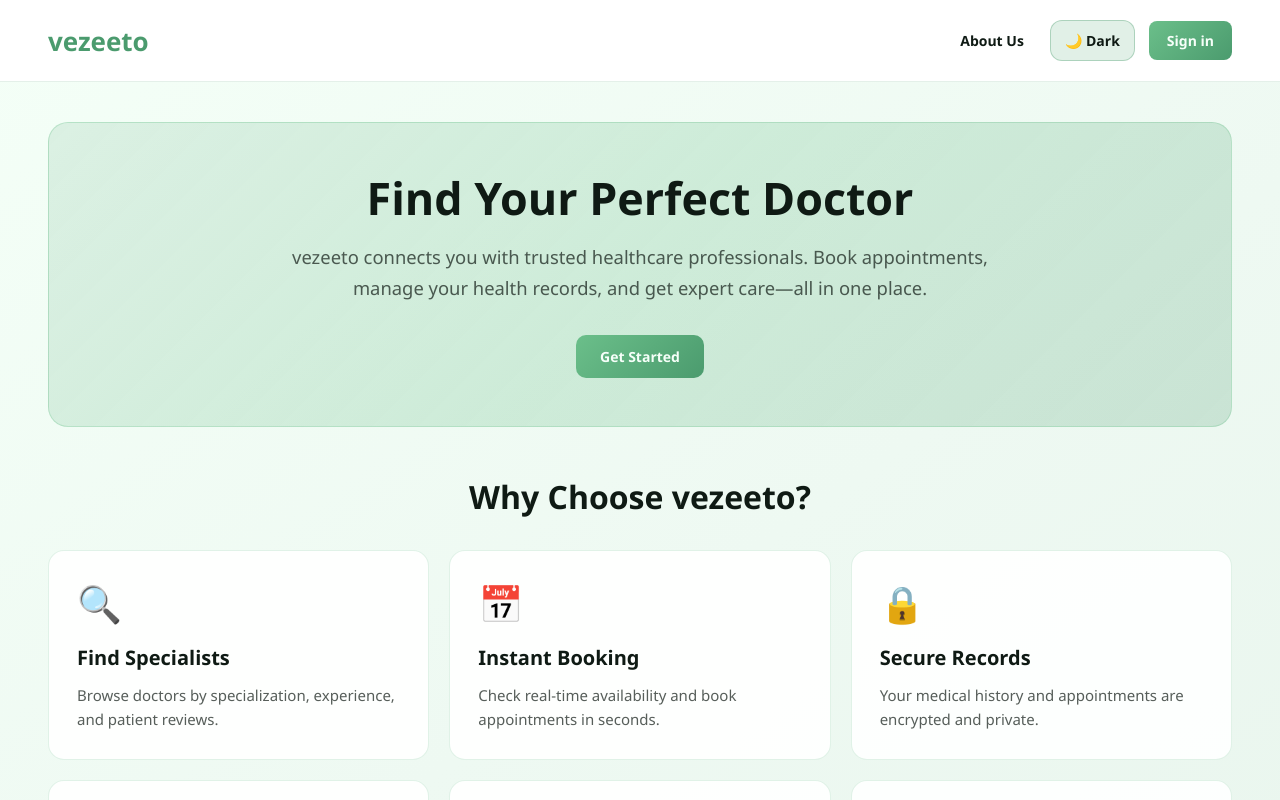
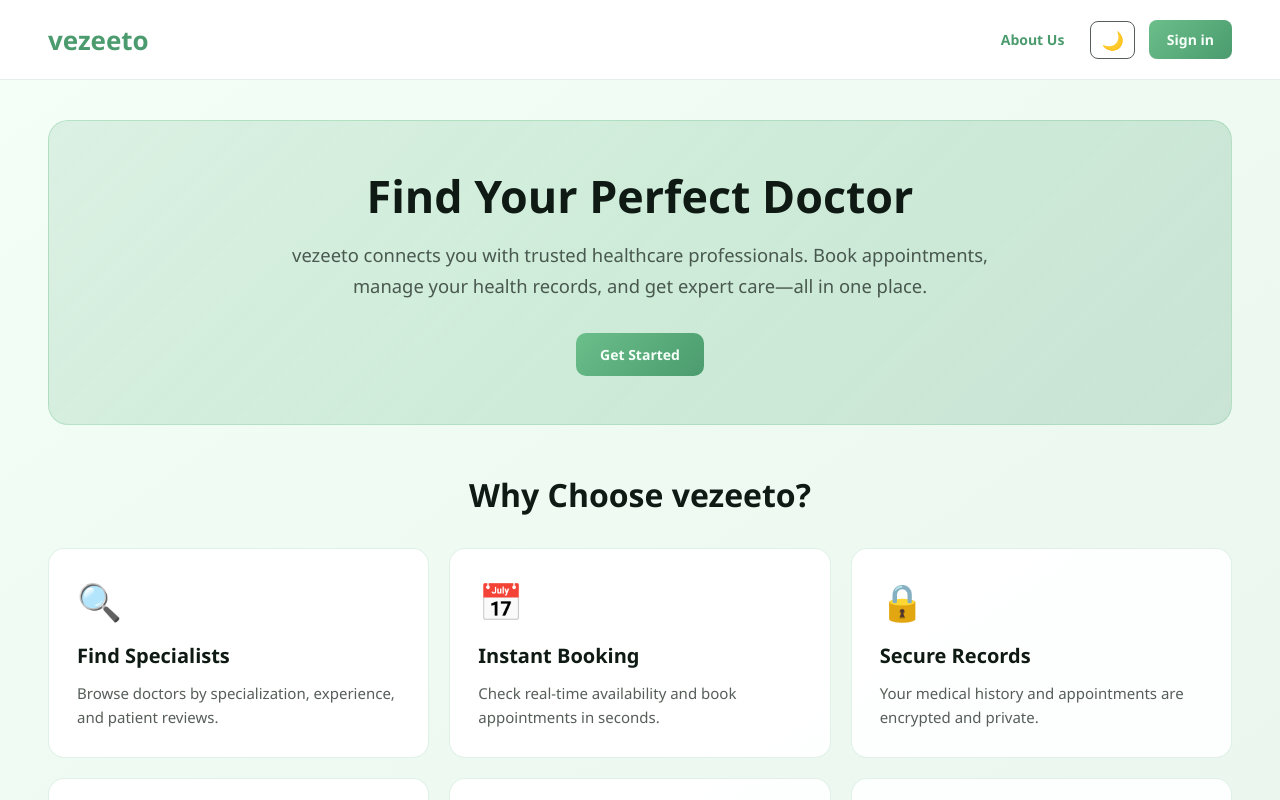
Before and after one commit to AlaaHussein20/Prolect_sw, a React (Create React App) app in the folder frontend/: page / in a window 1280 px wide. Built offline with nearby package versions, Linux system fonts and the light colour scheme.

Commit message:
feat: implement dark mode toggle across multiple pages with theme persistence

```diff
--- a/frontend/src/pages/AboutUs.js
+++ b/frontend/src/pages/AboutUs.js
@@ -1,4 +1,4 @@
-import React from 'react';
+import React, { useState } from 'react';
 import { useNavigate } from 'react-router-dom';
 import '../styles/Dashboard.css';
 
@@ -31,8 +31,15 @@ const themes = {
 
 const AboutUs = () => {
   const navigate = useNavigate();
-  const themeName = localStorage.getItem('patientTheme') || 'light';
-  const theme = themes[themeName] || themes.light;
+  const [isDark, setIsDark] = useState(localStorage.getItem('appTheme') === 'dark');
+
+  const handleThemeChange = () => {
+    const newIsDark = !isDark;
+    setIsDark(newIsDark);
+    localStorage.setItem('appTheme', newIsDark ? 'dark' : 'light');
+  };
+
+  const theme = isDark ? themes.dark : themes.light;
 
   return (
     <div style={{ minHeight: '100vh', background: theme.appBg, color: theme.textPrimary, fontFamily: "'Segoe UI', 'Roboto', 'Oxygen', 'Ubuntu', 'Helvetica Neue', Arial, sans-serif" }}>
@@ -48,13 +55,13 @@ const AboutUs = () => {
         position: 'sticky',
         top: 0,
         zIndex: 100,
-        background: themeName === 'dark' ? '#1a2a1f' : '#fff',
+        background: isDark ? '#1a2a1f' : '#fff',
       }}>
         <div style={{ display: 'flex', alignItems: 'center', gap: 18 }}>
           <span style={{
             fontSize: 26,
             fontWeight: 800,
-            background: themeName === 'dark'
+            background: isDark
               ? 'linear-gradient(135deg, #a8d5ba 0%, #6bbf8a 50%, #4b9b6e 100%)'
               : 'linear-gradient(135deg, #6bbf8a 0%, #4b9b6e 50%, #2e7d5c 100%)',
             WebkitBackgroundClip: 'text',
@@ -72,7 +79,7 @@ const AboutUs = () => {
             style={{
               background: 'transparent',
               border: 'none',
-              color: theme.textPrimary,
+              color: '#4b9b6e',
               cursor: 'pointer',
               fontSize: 14,
               fontWeight: 600,
@@ -100,6 +107,26 @@ const AboutUs = () => {
             }}
           >
             About Us
+          </button>
+          <button
+            onClick={() => handleThemeChange(!isDark)}
+            style={{
+              background: 'transparent',
+              border: `1px solid ${theme.textMuted}`,
+              color: theme.textPrimary,
+              cursor: 'pointer',
+              fontSize: 18,
+              padding: '6px 10px',
+              borderRadius: 8,
+              transition: 'all 0.2s',
+              display: 'flex',
+              alignItems: 'center',
+            }}
+            onMouseEnter={(e) => e.target.style.background = 'rgba(107,191,138,0.1)'}
+            onMouseLeave={(e) => e.target.style.background = 'transparent'}
+            title={isDark ? 'Switch to Light Mode' : 'Switch to Dark Mode'}
+          >
+            {isDark ? '☀️' : '🌙'}
           </button>
           <button
             onClick={() => navigate('/login')}
--- a/frontend/src/pages/AppointmentHistory.js
+++ b/frontend/src/pages/AppointmentHistory.js
@@ -39,11 +39,19 @@ const AppointmentHistory = () => {
   const [search, setSearch] = useState('');
   const [sort, setSort] = useState('desc'); // desc = newest first
   const [specializationFilter, setSpecializationFilter] = useState('All');
+  const [isDark, setIsDark] = useState(() => {
+    return localStorage.getItem('appTheme') === 'dark';
+  });
 
-  const themeName = localStorage.getItem('patientTheme') || 'light';
-  const theme = themes[themeName] || themes.light;
+  const theme = isDark ? themes.dark : themes.light;
   const user = JSON.parse(localStorage.getItem('user') || '{}');
   const userId = user?._id;
+
+  const handleThemeChange = () => {
+    const newIsDark = !isDark;
+    setIsDark(newIsDark);
+    localStorage.setItem('appTheme', newIsDark ? 'dark' : 'light');
+  };
 
   useEffect(() => {
     const fetchHistory = async () => {
@@ -119,14 +127,14 @@ const AppointmentHistory = () => {
         position: 'sticky',
         top: 0,
         zIndex: 100,
-        background: theme.appBg,
+        background: isDark ? '#1a2a1f' : '#fff',
       }}>
         <div style={{ display: 'flex', alignItems: 'center', gap: 18, flex: 1 }}>
           <Link to="/" style={{ textDecoration: 'none' }}>
             <span style={{
             fontSize: 26,
             fontWeight: 800,
-            background: themeName === 'dark'
+            background: isDark
               ? 'linear-gradient(135deg, #a8d5ba 0%, #6bbf8a 50%, #4b9b6e 100%)'
               : 'linear-gradient(135deg, #6bbf8a 0%, #4b9b6e 50%, #2e7d5c 100%)',
             WebkitBackgroundClip: 'text',
@@ -140,6 +148,26 @@ const AppointmentHistory = () => {
         </div>
 
         <div style={{ display: 'flex', alignItems: 'center', gap: 14 }}>
+          <button
+            onClick={handleThemeChange}
+            style={{
+              background: 'transparent',
+              border: `1px solid ${theme.textMuted}`,
+              color: theme.textPrimary,
+              cursor: 'pointer',
+              fontSize: 18,
+              padding: '6px 10px',
+              borderRadius: 8,
+              transition: 'all 0.2s',
+              display: 'flex',
+              alignItems: 'center',
+            }}
+            onMouseEnter={(e) => e.target.style.background = 'rgba(107,191,138,0.1)'}
+            onMouseLeave={(e) => e.target.style.background = 'transparent'}
+            title={isDark ? 'Switch to Light Mode' : 'Switch to Dark Mode'}
+          >
+            {isDark ? '☀️' : '🌙'}
+          </button>
           <div style={{ textAlign: 'right' }}>
             <div style={{ fontWeight: 600, color: theme.textPrimary }}>
               {user?.name || 'Patient'}
@@ -150,7 +178,7 @@ const AppointmentHistory = () => {
             width: 44,
             height: 44,
             borderRadius: '50%',
-            background: themeName === 'dark'
+            background: isDark
               ? 'linear-gradient(145deg, #a8d5ba 0%, #6bbf8a 100%)'
               : 'linear-gradient(145deg, #6bbf8a 0%, #4b9b6e 100%)',
             display: 'grid',
--- a/frontend/src/pages/DoctorDashboard.js
+++ b/frontend/src/pages/DoctorDashboard.js
@@ -3,6 +3,82 @@ import { useNavigate, Link } from 'react-router-dom';
 import axios from 'axios';
 import '../styles/Dashboard.css';
 import Footer from '../components/Footer';
+
+// Theme configuration
+const themes = {
+  dark: {
+    appBg: 'linear-gradient(145deg, #0c1410 0%, #0f1c15 40%, #13261c 100%)',
+    textPrimary: '#e8f2ea',
+    textMuted: 'rgba(232,242,234,0.6)',
+    headerBorder: '1px solid rgba(46,125,92,0.2)',
+    logoGradient: 'linear-gradient(135deg, #a8d5ba 0%, #6bbf8a 50%, #4b9b6e 100%)',
+    heroBg: 'linear-gradient(135deg, rgba(168,213,186,0.16) 0%, rgba(107,191,138,0.14) 50%, rgba(75,155,110,0.14) 100%)',
+    heroBorder: '1px solid rgba(107,191,138,0.22)',
+    cardBg: 'linear-gradient(135deg, rgba(255,255,255,0.028) 0%, rgba(255,255,255,0.014) 100%)',
+    cardBorder: '1px solid rgba(107,191,138,0.18)',
+    avatarGradient: 'linear-gradient(145deg, #a8d5ba 0%, #6bbf8a 100%)',
+    badge1Bg: 'rgba(168,213,186,0.24)',
+    badge1Text: '#f4fffa',
+    badge2Bg: 'rgba(75,155,110,0.2)',
+    badge2Text: '#e7fbf1',
+    primaryGradient: 'linear-gradient(135deg, rgba(107,191,138,0.95) 0%, rgba(75,155,110,0.95) 100%)',
+    primaryBorder: '1px solid rgba(75,155,110,0.3)',
+    primaryText: '#0b1a12',
+    profileBorder: '1px solid rgba(168,213,186,0.24)',
+    profileBg: 'rgba(168,213,186,0.08)',
+    profileText: '#f4fffa',
+    slotBorder: '1px solid rgba(75,155,110,0.28)',
+    slotShadow: '0 8px 24px rgba(75,155,110,0.12)',
+    sidebarBorder: '1px solid rgba(75,155,110,0.22)',
+    sidebarBg: 'linear-gradient(135deg, rgba(168,213,186,0.12), rgba(75,155,110,0.1))',
+    sidebarCardBorder: '1px solid rgba(75,155,110,0.18)',
+    sidebarCardBg: 'rgba(107,191,138,0.06)',
+    cancelGradient: 'linear-gradient(135deg, #ef4444 0%, #dc2626 100%)',
+    cancelBorder: '1px solid rgba(239,68,68,0.3)',
+    cancelText: '#fff',
+    modalOverlay: 'rgba(12,20,16,0.7)',
+    modalBg: '#0f1d17',
+    modalBorder: '1px solid rgba(46,125,92,0.35)',
+    inputBorder: '1px solid rgba(255,255,255,0.12)',
+    inputBg: 'rgba(255,255,255,0.06)',
+  },
+  light: {
+    appBg: 'linear-gradient(145deg, #f4fff7 0%, #eef9f2 40%, #e4f2e9 100%)',
+    textPrimary: '#0f1a14',
+    textMuted: 'rgba(15,26,20,0.7)',
+    headerBorder: '1px solid rgba(75,155,110,0.15)',
+    logoGradient: 'linear-gradient(135deg, #6bbf8a 0%, #4b9b6e 50%, #2e7d5c 100%)',
+    heroBg: 'linear-gradient(135deg, rgba(107,191,138,0.16) 0%, rgba(75,155,110,0.14) 50%, rgba(46,125,92,0.14) 100%)',
+    heroBorder: '1px solid rgba(75,155,110,0.22)',
+    cardBg: 'rgba(255,255,255,0.92)',
+    cardBorder: '1px solid rgba(107,191,138,0.2)',
+    avatarGradient: 'linear-gradient(145deg, #6bbf8a 0%, #4b9b6e 100%)',
+    badge1Bg: 'rgba(107,191,138,0.24)',
+    badge1Text: '#0b4f32',
+    badge2Bg: 'rgba(75,155,110,0.2)',
+    badge2Text: '#0d2818',
+    primaryGradient: 'linear-gradient(135deg, #6bbf8a 0%, #4b9b6e 100%)',
+    primaryBorder: '1px solid rgba(75,155,110,0.3)',
+    primaryText: '#fff',
+    profileBorder: '1px solid rgba(107,191,138,0.24)',
+    profileBg: 'rgba(107,191,138,0.08)',
+    profileText: '#0b1a12',
+    slotBorder: '1px solid rgba(107,191,138,0.28)',
+    slotShadow: '0 8px 24px rgba(107,191,138,0.12)',
+    sidebarBorder: '1px solid rgba(107,191,138,0.22)',
+    sidebarBg: 'linear-gradient(135deg, rgba(107,191,138,0.12), rgba(75,155,110,0.1))',
+    sidebarCardBorder: '1px solid rgba(107,191,138,0.18)',
+    sidebarCardBg: 'rgba(107,191,138,0.08)',
+    cancelGradient: 'linear-gradient(135deg, #ef4444 0%, #dc2626 100%)',
+    cancelBorder: '1px solid rgba(239,68,68,0.3)',
+    cancelText: '#fff',
+    modalOverlay: 'rgba(240,245,242,0.9)',
+    modalBg: '#f8fff9',
+    modalBorder: '1px solid rgba(107,191,138,0.35)',
+    inputBorder: '1px solid rgba(107,191,138,0.2)',
+    inputBg: '#f8fff9',
+  },
+};
 
 const DoctorDashboard = () => {
   const [user] = useState(() => JSON.parse(localStorage.getItem('user')));
@@ -18,10 +94,11 @@ const DoctorDashboard = () => {
   const [availableSlots, setAvailableSlots] = useState([]);
   const [slotDate, setSlotDate] = useState('');
   const [slotTime, setSlotTime] = useState('');
-  const [darkMode, setDarkMode] = useState(() => {
-    const saved = localStorage.getItem('doctorDarkMode');
-    return saved ? JSON.parse(saved) : false;
+  const [isDark, setIsDark] = useState(() => {
+    return localStorage.getItem('appTheme') === 'dark';
   });
+
+  const theme = isDark ? themes.dark : themes.light;
   const navigate = useNavigate();
 
   const fetchDoctorData = useCallback(async () => {
@@ -54,36 +131,10 @@ const DoctorDashboard = () => {
     fetchDoctorData();
   }, [fetchDoctorData]);
 
-  useEffect(() => {
-    // Apply dark mode to body and html on mount
-    if (darkMode) {
-      document.body.classList.add('dark-mode');
-      document.documentElement.classList.add('dark-mode');
-    } else {
-      document.body.classList.remove('dark-mode');
-      document.documentElement.classList.remove('dark-mode');
-    }
-
-    // Cleanup on unmount
-    return () => {
-      document.body.classList.remove('dark-mode');
-      document.documentElement.classList.remove('dark-mode');
-    };
-  }, [darkMode]);
-
-  const handleToggleDarkMode = () => {
-    const newDarkMode = !darkMode;
-    setDarkMode(newDarkMode);
-    localStorage.setItem('doctorDarkMode', JSON.stringify(newDarkMode));
-
-    // Apply dark mode to body and html
-    if (newDarkMode) {
-      document.body.classList.add('dark-mode');
-      document.documentElement.classList.add('dark-mode');
-    } else {
-      document.body.classList.remove('dark-mode');
-      document.documentElement.classList.remove('dark-mode');
-    }
+  const handleThemeChange = () => {
+    const newIsDark = !isDark;
+    setIsDark(newIsDark);
+    localStorage.setItem('appTheme', newIsDark ? 'dark' : 'light');
   };
 
   const handleLogout = () => {
@@ -228,12 +279,12 @@ const DoctorDashboard = () => {
   const pastAppointments = getPastAppointments();
 
   return (
-    <div className={`dashboard-container ${darkMode ? 'dark-mode' : ''}`}>
+    <div style={{ background: theme.appBg, color: theme.textPrimary, minHeight: '100vh' }}>
       {/* Toolbar */}
       <header style={{
         padding: '16px 36px',
-        background: darkMode ? '#232b3e' : '#fff',
-        borderBottom: darkMode ? '1px solid rgba(107, 191, 138, 0.2)' : '1px solid rgba(107, 191, 138, 0.2)',
+        background: isDark ? '#1a2a1f' : '#fff',
+        borderBottom: theme.headerBorder,
         display: 'flex',
         alignItems: 'center',
         justifyContent: 'space-between',
@@ -248,7 +299,7 @@ const DoctorDashboard = () => {
             <span style={{
             fontSize: 26,
             fontWeight: 800,
-            color: darkMode ? '#a8d5ba' : '#4b9b6e',
+            color: isDark ? '#a8d5ba' : '#4b9b6e',
             cursor: 'pointer',
             transition: 'color 0.2s',
             }}>
@@ -259,10 +310,10 @@ const DoctorDashboard = () => {
 
         <div style={{ display: 'flex', alignItems: 'center', gap: 14 }}>
           <div style={{ textAlign: 'right' }}>
-            <div style={{ fontWeight: 600, color: darkMode ? '#e8f2ea' : '#0f1a14' }}>
+            <div style={{ fontWeight: 600, color: theme.textPrimary }}>
               Dr. {user?.name || 'Doctor'}
             </div>
-            <div style={{ fontSize: 12, color: darkMode ? 'rgba(232,242,234,0.6)' : 'rgba(15,26,20,0.7)' }}>
+            <div style={{ fontSize: 12, color: theme.textMuted }}>
               Doctor
             </div>
           </div>
@@ -270,33 +321,34 @@ const DoctorDashboard = () => {
             width: 44,
             height: 44,
             borderRadius: '50%',
-            background: darkMode
-              ? 'linear-gradient(145deg, #a8d5ba 0%, #6bbf8a 100%)'
-              : 'linear-gradient(145deg, #6bbf8a 0%, #4b9b6e 100%)',
+            background: theme.avatarGradient,
             display: 'grid',
             placeItems: 'center',
             fontWeight: 700,
             fontSize: 18,
-            color: '#0b1a12',
+            color: theme.primaryText,
           }}>
             {user?.name?.[0]?.toUpperCase() || 'D'}
           </div>
           <button
-            onClick={handleToggleDarkMode}
+            onClick={handleThemeChange}
             style={{
-              background: darkMode ? 'rgba(168,213,186,0.08)' : 'rgba(168,213,186,0.35)',
-              border: darkMode ? '1px solid rgba(168,213,186,0.24)' : '1px solid rgba(75,155,110,0.35)',
-              color: darkMode ? '#f4fffa' : '#0f1a14',
-              padding: '10px 14px',
-              borderRadius: 12,
-              fontWeight: 600,
+              background: 'transparent',
+              border: `1px solid ${theme.textMuted}`,
+              color: theme.textPrimary,
               cursor: 'pointer',
-              fontSize: 14,
+              fontSize: 18,
+              padding: '6px 10px',
+              borderRadius: 8,
               transition: 'all 0.2s',
+              display: 'flex',
+              alignItems: 'center',
             }}
-            title={darkMode ? 'Switch to Light Mode' : 'Switch to Dark Mode'}
+            onMouseEnter={(e) => e.target.style.background = 'rgba(107,191,138,0.1)'}
+            onMouseLeave={(e) => e.target.style.background = 'transparent'}
+            title={isDark ? 'Switch to Light Mode' : 'Switch to Dark Mode'}
           >
-            {darkMode ? '☀️ Light' : '🌙 Dark'}
+            {isDark ? '☀️' : '🌙'}
           </button>
           <button
             onClick={handleLogout}
@@ -558,12 +610,7 @@ const DoctorDashboard = () => {
         </div>
       </div>
 
-      <Footer theme={{
-        appBg: darkMode ? 'linear-gradient(145deg, #0c1410 0%, #0f1c15 40%, #13261c 100%)' : 'linear-gradient(145deg, #f4fff7 0%, #eef9f2 40%, #e4f2e9 100%)',
-        textPrimary: darkMode ? '#e8f2ea' : '#0f1a14',
-        textMuted: darkMode ? 'rgba(232,242,234,0.6)' : 'rgba(15,26,20,0.7)',
-        headerBorder: darkMode ? '1px solid rgba(46,125,92,0.2)' : '1px solid rgba(75,155,110,0.15)',
-      }} />
+      <Footer theme={theme} />
     </div>
   );
 };
--- a/frontend/src/pages/Home.js
+++ b/frontend/src/pages/Home.js
@@ -4,7 +4,12 @@ import '../styles/Dashboard.css';
 import Footer from '../components/Footer';
 
 const Home = () => {
-  const [isDark, setIsDark] = useState(false);
+  const [isDark, setIsDark] = useState(localStorage.getItem('appTheme') === 'dark');
+
+  const handleThemeChange = (dark) => {
+    setIsDark(dark);
+    localStorage.setItem('appTheme', dark ? 'dark' : 'light');
+  };
 
   const theme = isDark ? {
     appBg: 'linear-gradient(145deg, #0c1410 0%, #0f1c15 40%, #13261c 100%)',
@@ -37,7 +42,7 @@ const Home = () => {
       {/* Toolbar Header */}
       <header style={{
         padding: '20px 48px',
-        background: theme.headerBg,
+        background: isDark ? '#1a2a1f' : '#fff',
         borderBottom: theme.headerBorder,
         display: 'flex',
         alignItems: 'center',
@@ -65,7 +70,7 @@ const Home = () => {
             <button style={{
               background: 'transparent',
               border: 'none',
-              color: theme.textPrimary,
+              color: '#4b9b6e',
               cursor: 'pointer',
               fontSize: 14,
               fontWeight: 600,
@@ -73,23 +78,29 @@ const Home = () => {
               borderRadius: 8,
               transition: 'all 0.2s',
             }}
-            onMouseEnter={(e) => e.target.style.background = isDark ? 'rgba(168,213,186,0.1)' : 'rgba(107,191,138,0.1)'}
+            onMouseEnter={(e) => e.target.style.background = 'rgba(107,191,138,0.1)'}
             onMouseLeave={(e) => e.target.style.background = 'transparent'}
             >
               About Us
             </button>
           </Link>
-          <button onClick={() => setIsDark(!isDark)} style={{
-            background: isDark ? 'rgba(168,213,186,0.08)' : 'rgba(168,213,186,0.35)',
-            border: isDark ? '1px solid rgba(168,213,186,0.24)' : '1px solid rgba(75,155,110,0.35)',
-            color: isDark ? '#f4fffa' : '#0f1a14',
-            padding: '10px 14px',
-            borderRadius: 12,
-            fontWeight: 600,
+          <button onClick={() => handleThemeChange(!isDark)} style={{
+            background: 'transparent',
+            border: `1px solid ${isDark ? 'rgba(232,242,234,0.6)' : 'rgba(15,26,20,0.7)'}`,
+            color: theme.textPrimary,
             cursor: 'pointer',
-            fontSize: 14,
-          }}>
-            {isDark ? '☀️ Light' : '🌙 Dark'}
+            fontSize: 18,
+            padding: '6px 10px',
+            borderRadius: 8,
+            transition: 'all 0.2s',
+            display: 'flex',
+            alignItems: 'center',
+          }}
+          onMouseEnter={(e) => e.target.style.background = 'rgba(107,191,138,0.1)'}
+          onMouseLeave={(e) => e.target.style.background = 'transparent'}
+          title={isDark ? 'Switch to Light Mode' : 'Switch to Dark Mode'}
+          >
+            {isDark ? '☀️' : '🌙'}
           </button>
           <Link to="/login" style={{
             textDecoration: 'none',
--- a/frontend/src/pages/PatientDashboard.js
+++ b/frontend/src/pages/PatientDashboard.js
@@ -94,12 +94,11 @@ const PatientDashboard = () => {
   const [openSlotsDoctor, setOpenSlotsDoctor] = useState(null);
   const [error, setError] = useState('');
   const [profileDoctor, setProfileDoctor] = useState(null);
-  const [themeName, setThemeName] = useState(() => {
-    const saved = localStorage.getItem('patientTheme');
-    return saved || 'light';
+  const [isDark, setIsDark] = useState(() => {
+    return localStorage.getItem('appTheme') === 'dark';
   });
 
-  const theme = themes[themeName];
+  const theme = isDark ? themes.dark : themes.light;
   const user = JSON.parse(localStorage.getItem('user') || '{}');
   const userId = user?._id;
 
@@ -179,10 +178,10 @@ const PatientDashboard = () => {
     navigate('/login');
   };
 
-  const handleThemeToggle = () => {
-    const newTheme = themeName === 'dark' ? 'light' : 'dark';
-    setThemeName(newTheme);
-    localStorage.setItem('patientTheme', newTheme);
+  const handleThemeChange = () => {
+    const newIsDark = !isDark;
+    setIsDark(newIsDark);
+    localStorage.setItem('appTheme', newIsDark ? 'dark' : 'light');
   };
 
   const handleBookTime = async (doctor, slot) => {
@@ -400,19 +399,23 @@ const PatientDashboard = () => {
       {/* Header */}
       <header style={{
         padding: '16px 36px',
+        background: isDark ? '#1a2a1f' : '#fff',
+        borderBottom: theme.headerBorder,
         display: 'flex',
         alignItems: 'center',
         justifyContent: 'space-between',
-        borderBottom: theme.headerBorder,
         flexWrap: 'wrap',
         gap: 16,
+        position: 'sticky',
+        top: 0,
+        zIndex: 100,
       }}>
         <div style={{ display: 'flex', alignItems: 'center', gap: 18, flex: 1, minWidth: 300 }}>
           <Link to="/" style={{ textDecoration: 'none' }}>
             <span style={{
             fontSize: 26,
             fontWeight: 800,
-            color: themeName === 'dark' ? '#a8d5ba' : '#4b9b6e',
+            color: isDark ? '#a8d5ba' : '#4b9b6e',
             cursor: 'pointer',
             transition: 'color 0.2s',
             }}>
@@ -469,21 +472,24 @@ const PatientDashboard = () => {
             {user?.name?.[0]?.toUpperCase() || 'P'}
           </div>
           <button
-            onClick={handleThemeToggle}
+            onClick={handleThemeChange}
             style={{
-              background: theme.profileBg,
-              border: theme.profileBorder,
-              color: theme.profileText,
-              padding: '10px 14px',
-              borderRadius: 12,
-              fontWeight: 600,
+              background: 'transparent',
+              border: `1px solid ${theme.textMuted}`,
+              color: theme.textPrimary,
               cursor: 'pointer',
-              fontSize: 14,
+              fontSize: 18,
+              padding: '6px 10px',
+              borderRadius: 8,
               transition: 'all 0.2s',
+              display: 'flex',
+              alignItems: 'center',
             }}
-            title={`Switch to ${themeName === 'dark' ? 'light' : 'dark'} mode`}
+            onMouseEnter={(e) => e.target.style.background = 'rgba(107,191,138,0.1)'}
+            onMouseLeave={(e) => e.target.style.background = 'transparent'}
+            title={isDark ? 'Switch to Light Mode' : 'Switch to Dark Mode'}
           >
-            {themeName === 'dark' ? '☀️ Light' : '🌙 Dark'}
+            {isDark ? '☀️' : '🌙'}
           </button>
           <button
             onClick={handleLogout}
```
